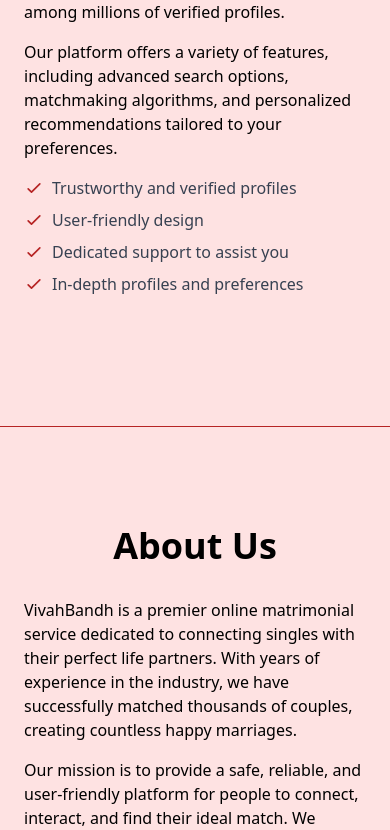
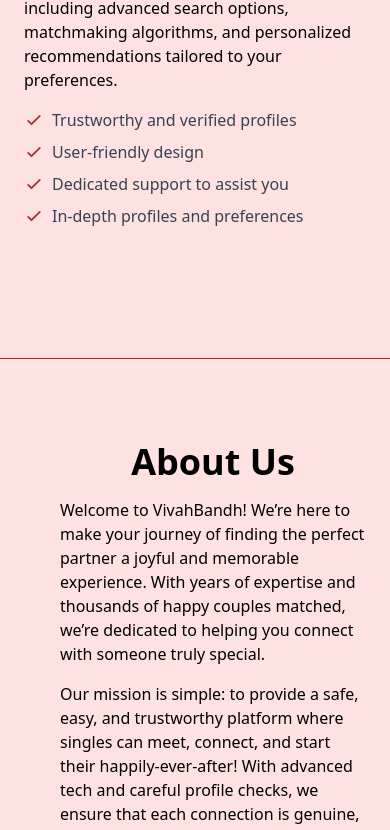
Before and after one commit to shwetasugure/VivahBandh, a React (Create React App) app: page / in a window 390 px wide. Shown: the part 1154-1984 px from the top of the page. Built offline with nearby package versions, Linux system fonts and the light colour scheme; grey boxes are pictures that could not be loaded.

Commit message:
About us and contact us page changes

```diff
--- a/src/App.js
+++ b/src/App.js
@@ -1,5 +1,5 @@
 import React, { useEffect, useRef, useState } from 'react';
-import { motion, useAnimation } from 'framer-motion';
+import { motion, useAnimation,} from 'framer-motion';
 import { useInView } from 'react-intersection-observer';
 import { FaUserPlus, FaInfoCircle, FaUserFriends, FaHandshake, } from 'react-icons/fa';
 import image3 from './images/image3-transformed.jpeg';
@@ -223,83 +223,54 @@
   );
 };
 
-const AboutUs = () => (
-  <div className="container mx-auto px-6 py-16 bg-pink-200" id="about-us">
-    <h2 className="text-4xl font-bold text-center mb-8">About Us</h2>
-    <div className="max-w-3xl mx-auto">
-      <p className="mb-4">VivahBandh is a premier online matrimonial service dedicated to connecting singles with their perfect life partners. With years of experience in the industry, we have successfully matched thousands of couples, creating countless happy marriages.</p>
-      <p className="mb-4">Our mission is to provide a safe, reliable, and user-friendly platform for people to connect, interact, and find their ideal match. We understand the significance of marriage and strive to make your journey of finding a life partner as smooth and enjoyable as possible.</p>
-      <p className="mb-4">At VivahBandh, we value trust, privacy, and authenticity. Our dedicated team works tirelessly to ensure that all profiles are genuine and verified, employing advanced technology and manual screening processes to maintain the quality and integrity of our user base.</p>
-      <p className="mb-4">We offer a variety of features that allow you to filter and search for potential matches based on your unique preferences, ensuring a personalized experience. Join us today and take the first step towards finding your life partner!</p>
+
+const AboutUs = () => {
+  const { ref: imageInViewRef, inView: imageInView } = useInView({ threshold: 0.3 });
+  const { ref: textInViewRef, inView: textInView } = useInView({ threshold: 0.3 });
+
+  return (
+    <div className="container mx-auto px-6 py-12 bg-pink-200" id="about-us">
+      <div className="flex flex-wrap items-center">
+
+        {/* Text Sliding from Bottom */}
+        <motion.div
+          ref={textInViewRef}
+          initial={{ opacity: 0, y: 50 }}
+          animate={textInView ? { opacity: 1, y: 0 } : { opacity: 0, y: 50 }}
+          transition={{ duration: 0.8, delay: 0.2 }}
+          className="w-full md:w-1/2 md:pr-8 pl-9"
+        >
+          <h2 className="text-4xl font-bold mb-4 text-center md:text-left">About Us</h2>
+          <p className="mb-4">
+            Welcome to VivahBandh! We’re here to make your journey of finding the perfect partner a joyful and memorable experience. With years of expertise and thousands of happy couples matched, we’re dedicated to helping you connect with someone truly special.
+          </p>
+          <p className="mb-4">
+            Our mission is simple: to provide a safe, easy, and trustworthy platform where singles can meet, connect, and start their happily-ever-after! With advanced tech and careful profile checks, we ensure that each connection is genuine, giving you peace of mind as you search for the one.
+          </p>
+          <p className="mb-4">
+            VivahBandh is all about creating a personal, exciting experience. So why wait? Join us, and let’s bring a little more love and laughter into your life!
+          </p>
+        </motion.div>
+
+        {/* Image Sliding from Top */}
+        <motion.div
+          ref={imageInViewRef}
+          initial={{ opacity: 0, y: -50 }}
+          animate={imageInView ? { opacity: 1, y: 0 } : { opacity: 0, y: -50 }}
+          transition={{ duration: 0.9 }}
+          className="flex-1 flex flex-col items-center my-2 justify-center z-0"
+        >
+          <img
+            src="https://knotsbyamp.com/wp-content/blogs.dir/1/files/jayanti-nidhish/PRA1322.JPG" // Replace with actual image path
+            alt="About Us"
+            className="w-full max-w-[600px] h-[500px] rounded-3xl object-cover mb-6" // Ensure responsiveness
+          />
+        </motion.div>
       </div>
     </div>
   );
+};
 
-const Partners = () => (
-  <div className="py-16 bg-pink-200" id="partners">
-    <div className="container mx-auto px-6">
-      <h2 className="text-4xl font-bold text-center mb-8">Start Looking For Your Partner</h2>
-      <p className="text-center mb-8">
-        Begin your journey of love and companionship with <strong>VivahBandh.</strong>
-      </p>
-      <p className="text-center mb-4">
-        Explore our vast database of profiles and connect with potential matches that suit your preferences.
-        Let love guide you to a fulfilling relationship! We are here to assist you at every step.
-      </p>
-      <p className="text-center mb-4">
-        Our dedicated customer service team is always ready to help you with your queries, ensuring a seamless experience.
-        Don't wait any longer; your perfect partner awaits you!
-      </p>
-
-      {/* Call-to-Action Section */}
-      <div className="mt-12 text-center">
-        <button className="bg-maroon-600 text-white px-6 py-3 rounded-lg shadow hover:bg-maroon-700 transition duration-200">
-          Join Now
-        </button>
-      </div>
-
-      {/* Testimonials Section */}
-      <h3 className="text-3xl font-bold text-center mt-16 mb-8">What Our Users Say</h3>
-      <div className="grid md:grid-cols-2 gap-8">
-        {[
-          {
-            name: "Aisha",
-            feedback: "VivahBandh helped me find my soulmate! The profiles are genuine and the support team is fantastic.",
-            image: "https://i.pinimg.com/736x/9d/a6/9d/a6babe1acbcfbb62b4457d5c62f3e13e.jpg",
-          },
-          {
-            name: "Rahul",
-            feedback: "I had a great experience using VivahBandh. The matching algorithm is impressive!",
-            image: "https://i.pinimg.com/736x/ae/3a/2b/ae3a2b3ef077ee1c7c3b3db10f8a707e.jpg",
-          },
-          {
-            name: "Meera",
-            feedback: "Thanks to VivahBandh, I met someone who truly understands me. Highly recommend!",
-            image: "https://i.pinimg.com/736x/f1/12/98/f11298c3a03e57c2e2c88f245bf79f4d.jpg",
-          },
-          {
-            name: "Karan",
-            feedback: "The user-friendly interface made my search so much easier. I found my perfect match!",
-            image: "https://i.pinimg.com/736x/64/aa/34/64aa348a43f9274521e21579d1f6b2f3.jpg",
-          },
-        ].map((testimonial, index) => (
-          <div key={index} className="bg-white rounded-lg shadow-lg p-6">
-            <img
-              src={testimonial.image}
-              alt={testimonial.name}
-              className="w-16 h-16 rounded-full mb-4 mx-auto"
-            />
-            <p className="text-gray-700 italic mb-2">"{testimonial.feedback}"</p>
-            <h4 className="font-semibold text-center">{testimonial.name}</h4>
-          </div>
-        ))}
-      </div>
-
-    </div>
-  </div>
-);
-
-// New Flow Component
 const Flow = () => {
   const steps = [
     {
@@ -367,6 +338,73 @@
     </div>
   );
 };
+
+const Partners = () => (
+  <div className="py-16 bg-pink-200" id="partners">
+    <div className="container mx-auto px-6">
+      <h2 className="text-4xl font-bold text-center mb-8">Start Looking For Your Partner</h2>
+      <p className="text-center mb-8">
+        Begin your journey of love and companionship with <strong>VivahBandh.</strong>
+      </p>
+      <p className="text-center mb-4">
+        Explore our vast database of profiles and connect with potential matches that suit your preferences.
+        Let love guide you to a fulfilling relationship! We are here to assist you at every step.
+      </p>
+      <p className="text-center mb-4">
+        Our dedicated customer service team is always ready to help you with your queries, ensuring a seamless experience.
+        Don't wait any longer; your perfect partner awaits you!
+      </p>
+
+      {/* Call-to-Action Section */}
+      <div className="mt-12 text-center">
+        <button className="bg-maroon-600 text-white px-6 py-3 rounded-lg shadow hover:bg-maroon-700 transition duration-200">
+          Join Now
+        </button>
+      </div>
+
+      {/* Testimonials Section */}
+      <h3 className="text-3xl font-bold text-center mt-16 mb-8">What Our Users Say</h3>
+      <div className="grid md:grid-cols-2 gap-8">
+        {[
+          {
+            name: "Aisha",
+            feedback: "VivahBandh helped me find my soulmate! The profiles are genuine and the support team is fantastic.",
+            image: "https://i.pinimg.com/736x/9d/a6/9d/a6babe1acbcfbb62b4457d5c62f3e13e.jpg",
+          },
+          {
+            name: "Rahul",
+            feedback: "I had a great experience using VivahBandh. The matching algorithm is impressive!",
+            image: "https://i.pinimg.com/736x/ae/3a/2b/ae3a2b3ef077ee1c7c3b3db10f8a707e.jpg",
+          },
+          {
+            name: "Meera",
+            feedback: "Thanks to VivahBandh, I met someone who truly understands me. Highly recommend!",
+            image: "https://i.pinimg.com/736x/f1/12/98/f11298c3a03e57c2e2c88f245bf79f4d.jpg",
+          },
+          {
+            name: "Karan",
+            feedback: "The user-friendly interface made my search so much easier. I found my perfect match!",
+            image: "https://i.pinimg.com/736x/64/aa/34/64aa348a43f9274521e21579d1f6b2f3.jpg",
+          },
+        ].map((testimonial, index) => (
+          <div key={index} className="bg-white rounded-lg shadow-lg p-6">
+            <img
+              src={testimonial.image}
+              alt={testimonial.name}
+              className="w-16 h-16 rounded-full mb-4 mx-auto"
+            />
+            <p className="text-gray-700 italic mb-2">"{testimonial.feedback}"</p>
+            <h4 className="font-semibold text-center">{testimonial.name}</h4>
+          </div>
+        ))}
+      </div>
+
+    </div>
+  </div>
+);
+
+// New Flow Component
+
 
 
 const Testimonials = () => {
@@ -453,12 +491,22 @@
     </div>
   );
 };
+const Contact = () => {
+  const { ref: formInViewRef, inView: formInView } = useInView({ threshold: 0.3 });
+  const { ref: imageInViewRef, inView: imageInView } = useInView({ threshold: 0.3 });
 
+  return (
+    <div className="py-16 bg-pink-200" id="contact-us">
+      <div className="container mx-auto px-6 flex flex-col md:flex-row items-center">
 
-const Contact = () => (
-  <div className="py-16 bg-pink-200" id="contact-us">
-    <div className="container mx-auto px-6 flex flex-col md:flex-row">
-      <div className="md:w-1/2 max-w-lg mx-auto mb-8 md:mb-0">
+        {/* Form Sliding from Left to Right */}
+        <motion.div
+          ref={formInViewRef}
+          initial={{ opacity: 0, x: -50 }}
+          animate={formInView ? { opacity: 1, x: 0 } : { opacity: 0, x: -50 }}
+          transition={{ duration: 0.8, delay: 0.2 }}
+          className="md:w-1/2 max-w-lg mx-auto mb-8 md:mb-0"
+        >
           <h2 className="text-4xl font-bold text-center mb-8">Contact Us</h2>
           <p className="mb-4">Have any questions? We'd love to hear from you!</p>
           <form>
@@ -478,17 +526,26 @@
               Send Message
             </button>
           </form>
-      </div>
-      <div className="md:w-1/2">
+        </motion.div>
+
+        {/* Image Sliding from Right to Left */}
+        <motion.div
+          ref={imageInViewRef}
+          initial={{ opacity: 0, x: 50 }}
+          animate={imageInView ? { opacity: 1, x: 0 } : { opacity: 0, x: 50 }}
+          transition={{ duration: 0.8 }}
+          className="md:w-1/2 flex justify-center"
+        >
           <img
-          src="path/to/your/image.jpg" // Replace with your image path
+            src="https://cdn0.weddingwire.in/article/5050/3_2/960/jpg/40505-marathibride-rohitnagwekar-lead.jpeg" // Replace with your image path
             alt="Contact Us"
-          className="w-full h-auto object-cover" // Ensure the image covers the area appropriately
+            className="w-full max-w-xl h-auto object-cover rounded-lg"
           />
-      </div>
+        </motion.div>
       </div>
     </div>
   );
+};
 
 const Footer = () => (
   <footer className="relative bg-pink-500 text-white pt-24 pb-10 overflow-hidden">
@@ -583,14 +640,12 @@
   >
     <Navbar />
     <Hero />
-    <HorizontalLine />
     <Welcome />
     <HorizontalLine />
     <AboutUs />
+    <Flow />
     <HorizontalLine />
     <Partners />
-    <HorizontalLine />
-    <Flow />
     <HorizontalLine />
     <Testimonials />
     <HorizontalLine />
```
Also changed, not shown: 1 other file (tests, documents, lock files or other folders). Lines whose indentation alone changed are shown as unchanged.
